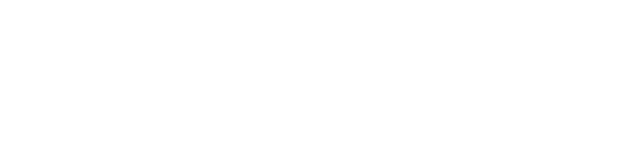
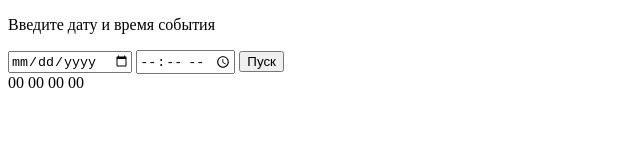
Before and after one commit to chskela/Countdown-Timer, a plain HTML site: page src/index.html in a window 1280 px wide. Shown: the whole page, without its empty margins (0-640 px from the left). Drawn offline with Linux system fonts and the light colour scheme.

Commit message:
Основа

```diff
--- a/src/index.html
+++ b/src/index.html
@@ -7,6 +7,16 @@
     <title>Document</title>
 </head>
 <body>
-
+    <p>Введите дату и время события</p>
+    <input type="date">
+    <input type="time">
+    <button>Пуск</button>
+    <div class="clock">
+      <span class="day">00</span>
+      <span class="house">00</span>
+      <span class="minute">00</span>
+      <span class="second">00</span>
+    </div>
+    <script src="index.js"></script>
 </body>
 </html>
```
